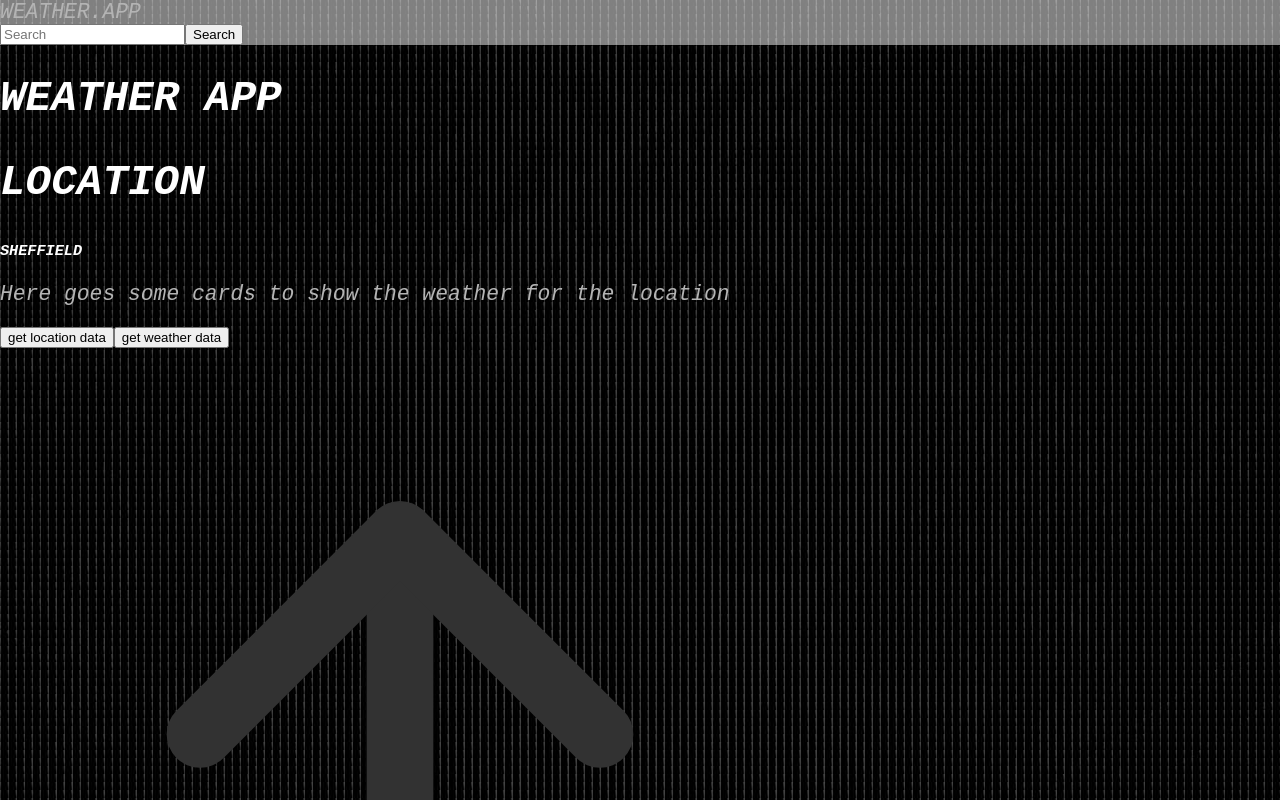
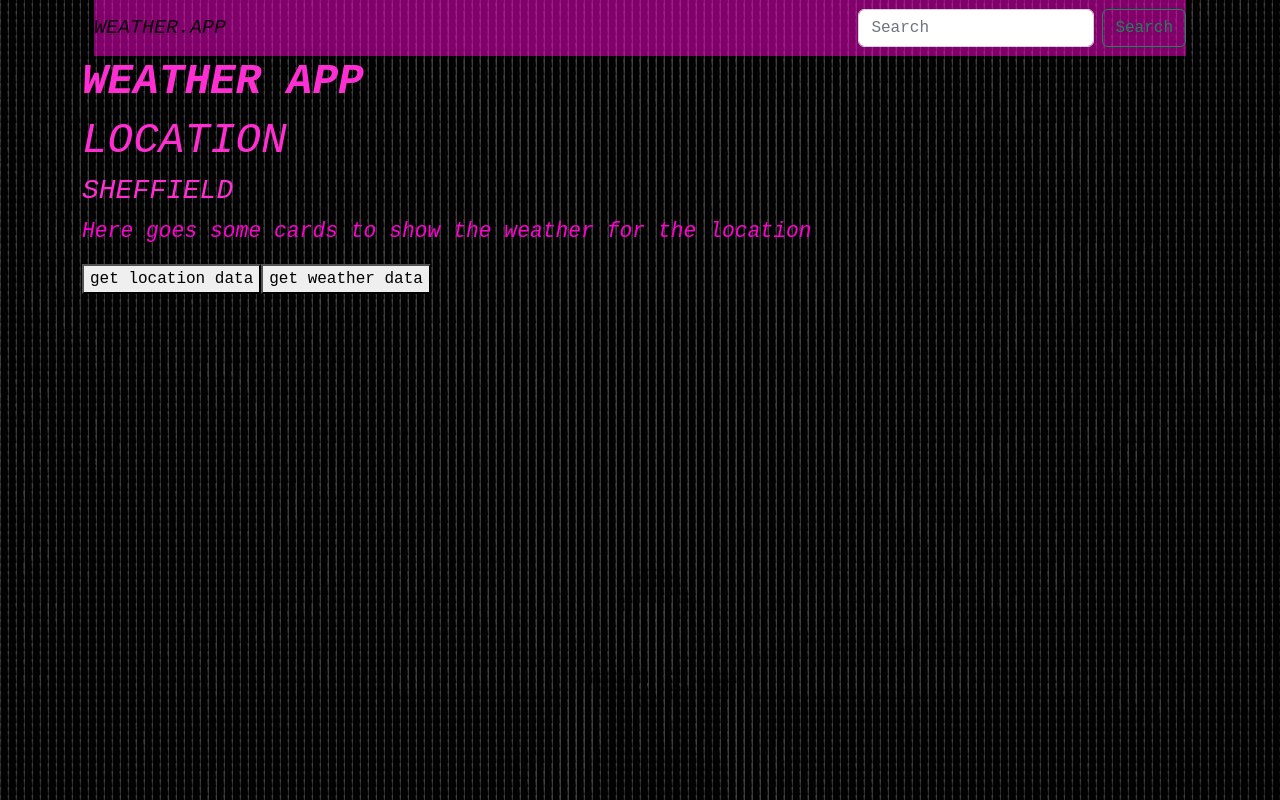
Before and after one commit to kbugaite/Weather-application-React, a React (Create React App) app: page / in a window 1280 px wide. Shown: the top 800 px of the page. Built offline with nearby package versions, Linux system fonts and the light colour scheme.

Commit message:
AB: API integrated into 5 cards to display weather

```diff
--- a/package.json
+++ b/package.json
@@ -14,6 +14,7 @@
     "react-dom": "^18.2.0",
     "react-router-dom": "^6.8.1",
     "react-scripts": "5.0.1",
+    "uuid": "^9.0.0",
     "web-vitals": "^2.1.4"
   },
   "scripts": {
--- a/public/index.html
+++ b/public/index.html
@@ -1,20 +1,20 @@
 <!DOCTYPE html>
 <html lang="en">
+
 <head>
   <meta charset="utf-8" />
   <link rel="icon" href="%PUBLIC_URL%/favicon.ico" />
   <meta name="viewport" content="width=device-width, initial-scale=1" />
   <meta name="theme-color" content="#000000" />
-    <meta
-      name="description"
-      content="Web site created using create-react-app"
-    />
+  <meta name="description" content="Web site created using create-react-app" />
   <link rel="apple-touch-icon" href="%PUBLIC_URL%/logo192.png" />
   <!--
       manifest.json provides metadata used when your web app is installed on a
       user's mobile device or desktop. See https://developers.google.com/web/fundamentals/web-app-manifest/
     -->
   <link rel="manifest" href="%PUBLIC_URL%/manifest.json" />
+  <link rel="stylesheet" href="https://maxcdn.bootstrapcdn.com/bootstrap/4.2.1/css/bootstrap.min.css"
+    integrity="sha384-GJzZqFGwb1QTTN6wy59ffF1BuGJpLSa9DkKMp0DgiMDm4iYMj70gZWKYbI706tWS" crossorigin="anonymous" />
   <!--
       Notice the use of %PUBLIC_URL% in the tags above.
       It will be replaced with the URL of the `public` folder during the build.
@@ -24,8 +24,9 @@
       work correctly both with client-side routing and a non-root public URL.
       Learn how to configure a non-root public URL by running `npm run build`.
     -->
-    <title>React App</title>
+  <title>Generic Weather</title>
 </head>
+
 <body>
   <noscript>You need to enable JavaScript to run this app.</noscript>
   <div id="root"></div>
@@ -40,4 +41,5 @@
       To create a production bundle, use `npm run build` or `yarn build`.
     -->
 </body>
+
 </html>
--- a/src/App.css
+++ b/src/App.css
@@ -1,3 +1,4 @@
+@import "bootstrap/dist/css/bootstrap.css";
 body {
   background-image: url(./resources/background_veve.jpg);
   background-position: center;
@@ -6,12 +7,12 @@ body {
 }
 
 :root {
-  --overlay-full: rgb(255,255,255);
-  --overlay-mid: rgba(255,255,255,.5);
-  --overlay-dim: rgba(255,255,255,.2);
+  --overlay-full: rgb(255,0,210);
+  --overlay-mid: rgba(255,0,210,.5);
+  --overlay-dim: rgba(255,0,210,.2);
 
-  --text-bright: rgb(255,255,255);
-  --text-mid: rgb(180,180,180);
+  --text-bright: rgb(255, 46, 210);
+  --text-mid: rgb(255,0,210);
   --font-large: 32pt;
   --font-med: 16pt;
 
@@ -50,4 +51,25 @@ h1, h2 {
 h1 {
   font-weight: 800;
 }
+
 /* //////////////////////////// CARDS \\\\\\\\\\\\\\\\\\\\\\\\\\\\\\\\\\\ */
+.card-cont{
+  display: flex;
+  flex-wrap: wrap;
+
+}
+
+
+.card {
+  background-color: var(--overlay-dim);
+  box-shadow: rgba(240, 46, 170, 0.4) -5px 5px, rgba(240, 46, 170, 0.3) -10px 10px, rgba(240, 46, 170, 0.2) -15px 15px, rgba(240, 46, 170, 0.1) -20px 20px, rgba(240, 46, 170, 0.05) -25px 25px;
+  max-width: 40vw;
+  min-width: 20vw;
+  padding: 5px;
+  margin: 2px;
+}
+
+.windArrow {
+  max-width: 5em;
+  filter: invert();
+}
--- a/src/App.js
+++ b/src/App.js
@@ -1,11 +1,13 @@
-import { HashRouter } from 'react-router-dom';
 import NavigationBar from './components/NavigationBar';
 import WeatherCard from './components/WeatherCard';
 import './App.css';
-import { Routes, Route } from "react-router-dom";
 import Container from "react-bootstrap/Container";
+import Row from "react-bootstrap/Row";
+import Col from "react-bootstrap/Col";
 import { useState } from 'react';
 import { ApiClient } from "./apiClient";
+import { v4 as uuidv4 } from "uuid";
+
 
 function App() {
 
@@ -16,7 +18,6 @@ function App() {
   const [lat, changeLat] = useState("")
   const [lon, changeLon] = useState("")
   const [key] = useState("5b3e4dfb3379ee3cc89e90a04b8e31b3")
-  const [apiIndex, iterateApiIndex] = useState("0")
 
   const [weather, changeWeather] = useState({
     id: "",
@@ -37,51 +38,49 @@ function App() {
     changeLon(city.lon)
     console.log(location, lat, lon)
     // lat and lon only defined after getLocation() has fully run!!!!
+  }
 
-  }
-  // calls 5 Day weather forecast API based on inputed latitude and longitude with an API key
+  // calls Weather API to get weather data, extract list and filter out unwanted arrays
   const getWeather = async () => {
     const input = await client.fetchWeather(lat, lon, key)
-    updateWeather(input, 0)
-    console.log(weather)
+    const inputArray = input.list;
+    const totalWeather = inputArray.filter((data /*alex dont delete*/, index) => (
+      index % 8 == 0))
+    updateWeather(totalWeather)
   }
 
-  const updateWeather = (input, index) => {
-    changeWeather({
-      // map over the object list instead of calling the specific indexes?
-      id: input.list[index].weather[0].id,
-      date: interpretDate(input.list[index].dt_txt),
-      icon: convertIcon(input.list[index].weather[0].icon),
-      description: input.list[index].weather[0].description,
-      max_temp: input.list[index].main.temp_max,
-      min_temp: input.list[index].main.temp_min,
-      wind_dir: rotateWindIcon(input.list[index].wind.deg),
-      wind_speed: input.list[index].wind.speed
-    })
-  }
-
+  // shortens recieved API date to more readable format
   const interpretDate = (date) => {
-    const dateSlice = new Date(date).toString().slice(0,10);
+    const dateSlice = new Date(date).toString().slice(0, 10);
     return dateSlice
   }
-
+  // adds recieved API icon id to lookup url
   const convertIcon = (icon) => {
     const image = `http://openweathermap.org/img/wn/${icon}@2x.png`
     return image
   }
 
-  const rotateWindIcon = (direction) => {
-
-    // call wind direciton arrow in here
-
-    // const image = "./resources/arrow.svg";
-    // image.style.transform = "rotate"(direction)
-    // return image
+  // filters out unwanted data from recieved API and updates weather object
+  const updateWeather = (input) => {
+    const forecastData = input.map(item => {
+      return {
+        id: uuidv4(),
+        date: interpretDate(item.dt_txt),
+        icon: convertIcon(item.weather[0].icon),
+        description: item.weather[0].description,
+        max_temp: item.main.temp_max,
+        min_temp: item.main.temp_min,
+        wind_dir: item.wind.deg,
+        wind_speed: item.wind.speed
+      }
+    })
+    changeWeather(forecastData)
   }
 
   return (
+    <>
       <Container>
-      <NavigationBar/>
+        <NavigationBar />
         <div className="App">
           <h1 className=''> Weather App</h1>
           <h2> Location</h2>
@@ -90,19 +89,36 @@ function App() {
         </div>
         <button onClick={() => getLocation()}>get location data</button>
         <button onClick={() => getWeather()}>get weather data</button>
-      <WeatherCard
-        weather={({
-          id: weather.id,
-          date: weather.date,
-          image: weather.icon,
-          description: weather.description,
-          minTemp: weather.min_temp,
-          maxTemp: weather.max_temp,
-          windSpeed: weather.wind_speed,
-          windDirection: weather.wind_dir
-        })} />
+
+          <div className="App">
+            {(typeof weather[0] != 'undefined') ? (
+              <div className='card-cont'>
+              <WeatherCard weather={weather[0]} />
+              <WeatherCard weather={weather[1]}/>
+              <WeatherCard weather={weather[2]} />
+              <WeatherCard weather={weather[3]} />
+              <WeatherCard weather={weather[4]} />
+              </div>
+            ) : (
+              <div></div>
+            )}
+          </div>
+
+
+        {/* <Container>
+          <Row>
+            {weather?.map((item) => {
+              return (
+                <Col xs={12} md={12} lg={12} >
+                  <WeatherCard key={item.id} {...item} />
+                </Col>
+              );
+            })}
+          </Row>
+        </Container> */}
       </Container>
-  );
+    </>
+  )
 }
 
 export default App;
--- a/src/components/WeatherCard.js
+++ b/src/components/WeatherCard.js
@@ -1,37 +1,38 @@
 import Card from 'react-bootstrap/Card';
+import Row from 'react-bootstrap/Card';
+import Container from 'react-bootstrap/Card';
 import arrow from '../resources/arrow.svg';
-// import arrow from './resources/arrow.svg';
+
+
 
 function WeatherCard(props) {
+  // console.log(props)
   const weather = props.weather;
+  // console.log(weather)
 
   return (
-    <Card>
+    <>
+      <Card className="card">
         <div key={weather.id}>
           <Card.Body>
             <Card.Title>
               <h1>{weather.date}</h1>
             </Card.Title>
             <Card.Text>
-            <img id="icon" src={weather.image} />
-            <div id="description">{weather.description}</div>
+              <img id="icon" src={weather.icon} alt="weather icon" />
+              <p id="description">{weather.description}</p>
               <div>
-              <div id="minTemp">{weather.minTemp}</div>
-              <div id="maxTemp">{weather.maxTemp}</div>
+                <p id="minTemp"> Minimum: {weather.min_temp}°C</p>
+                <p id="maxTemp"> Maximum: {weather.max_temp}°C</p>
               </div>
-            <div id="windSpeed">{weather.windSpeed}</div>
-            <img src = { arrow }
-            // add wind direction arrow icon here AFTER it has been rotated
-            // style={[
-            //   {
-            //     transform: [{ rotate: `${weather.windDirection}deg` }],
-            //   }, ]}
-              />
-            <div id="windDirection">{weather.windDirection}</div>
+              <p id="windSpeed">Wind speed: {weather.wind_speed} m/s</p>
+              <img className="windArrow" src={arrow}
+                style={{ transform: `rotate(${weather.wind_dir}deg)` }} />
             </Card.Text>
           </Card.Body>
         </div>
       </Card>
+    </>
   );
 }
 
--- a/src/index.js
+++ b/src/index.js
@@ -6,9 +6,9 @@ import reportWebVitals from './reportWebVitals';
 
 const root = ReactDOM.createRoot(document.getElementById('root'));
 root.render(
-  <React.StrictMode>
+  // <React.StrictMode>
     <App />
-  </React.StrictMode>
+  // </React.StrictMode>
 );
 
 // If you want to start measuring performance in your app, pass a function
```
Also changed, not shown: src/apiClient.js (line endings or trailing spaces), 2 other files (tests, documents, lock files or other folders). Lines whose indentation alone changed are shown as unchanged.
